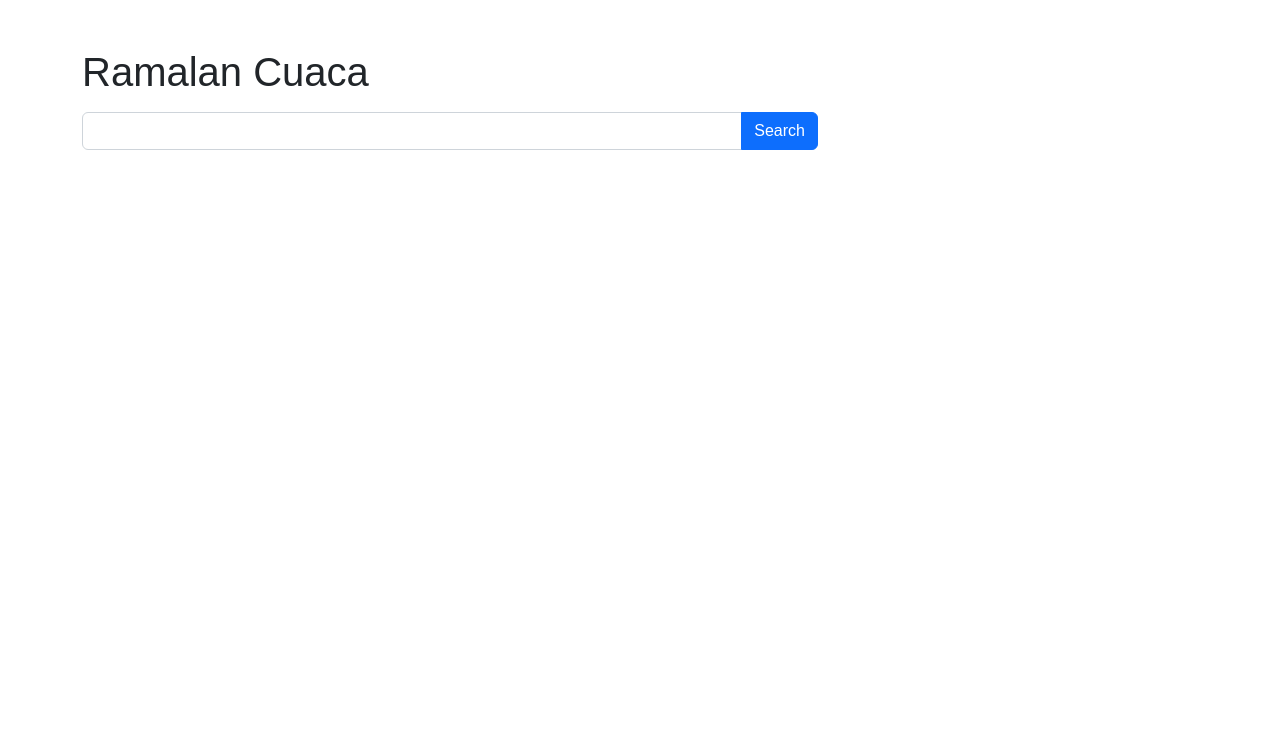
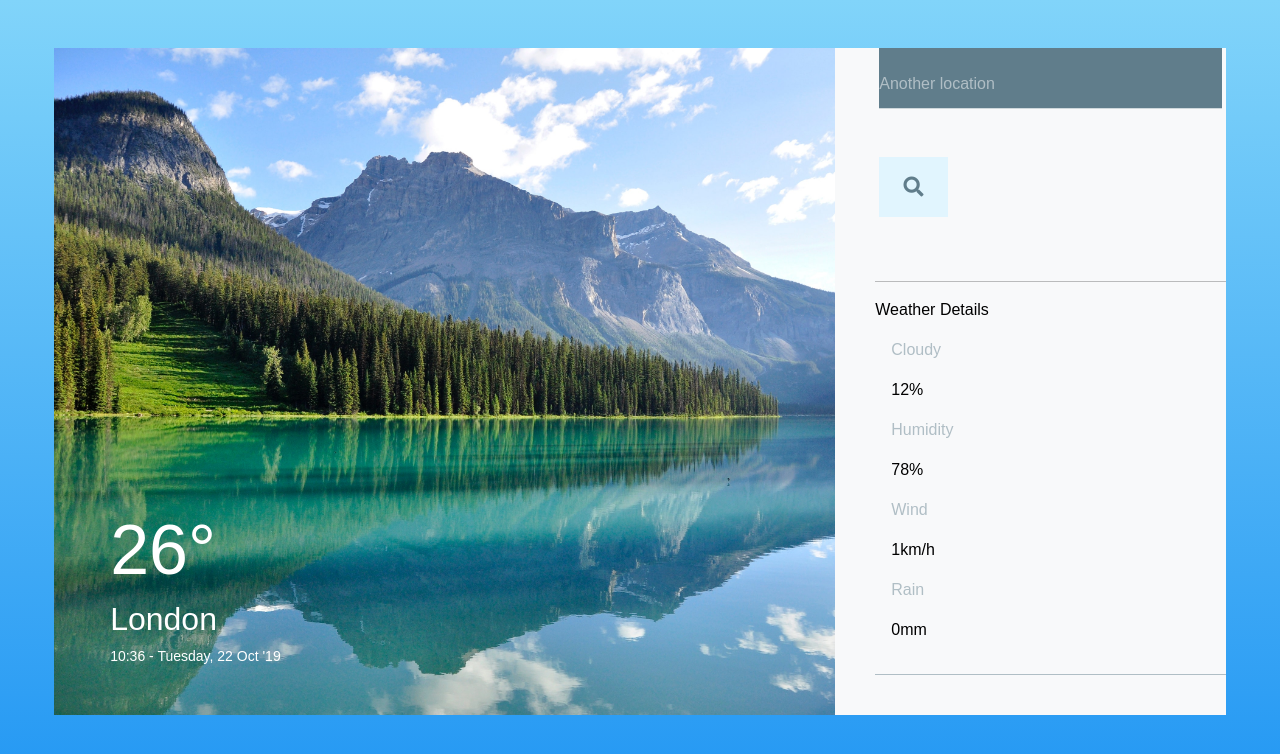
Before and after one commit to HACKTIV8-PWD2/Final-Project-4, a plain HTML site: page index.html in a window 1280 px wide. Drawn offline with Linux system fonts and the light colour scheme; a web font is replaced by a local one.

Commit message:
add styling

```diff
--- a/css/style.css
+++ b/css/style.css
@@ -5,3 +5,92 @@
   box-sizing: border-box;
   font-family: "Basic", sans-serif;
 }
+body {
+  color: #fff;
+  overflow-x: hidden;
+  height: 100%;
+  background-image: linear-gradient(#81D4FA, #2196F3);
+  background-repeat: no-repeat;
+}
+
+.card0 {
+  width: 94%;
+}
+
+.card1 {
+  background-image: url('../img/natural.jpg');
+  background-size: cover;
+}
+
+
+.large-font {
+  font-size: 70px;
+  font-family: Arial;
+}
+
+.card2 {
+  padding: 0px 0px 40px 40px;
+  color: black;
+}
+
+input {
+  background-color: #607D8B;
+  padding: 24px 0px 12px 0px !important;
+  width: 80%;
+  box-sizing: border-box;
+  border: none !important;
+  border-bottom: 1px solid #CFD8DC !important;
+  font-size: 16px !important;
+  color: #fff !important;
+}
+
+input:focus {
+  -moz-box-shadow: none !important;
+  -webkit-box-shadow: none !important;
+  box-shadow: none !important;
+  border-bottom: 1px solid #fff !important;
+  outline-width: 0;
+  font-weight: 400;
+}
+
+::placeholder {
+  color: #B0BEC5 !important;
+  opacity: 1;
+}
+
+:-ms-input-placeholder {
+  color: #B0BEC5 !important;
+}
+
+::-ms-input-placeholder {
+  color: #B0BEC5 !important;
+}
+
+.fa-search {
+  color: #607D8B;
+  background-color: #E1F5FE;
+  font-size: 20px;
+  padding: 20px;
+  width: 20%;
+  cursor: pointer;
+}
+
+.light-text {
+  color: #B0BEC5;
+}
+
+.suggestion:hover {
+  color: #fff;
+  cursor: pointer;
+}
+
+.line {
+  height: 1px;
+  background-color: #B0BEC5;
+}
+
+@media screen and (max-width: 500px) {
+  .card1 {
+      padding-left: 26px;
+  }
+}
--- a/index.html
+++ b/index.html
@@ -11,18 +11,45 @@
     <link rel="stylesheet" href="https://cdnjs.cloudflare.com/ajax/libs/font-awesome/5.13.0/css/all.min.css" />
   </head>
   <body>
-    <div class="container">
-      <div class="row mt-5">
-        <div class="col">
-          <h1>Ramalan Cuaca</h1>
+    <div class="container-fluid px-1 px-sm-3 py-5 mx-auto">
+      <div class="row d-flex justify-content-center">
+          <div class="row card0">
+              <div class="card1 col-lg-8 col-md-7 d-flex align-items-end">
+                  <div class="row px-3 mt-5 mb-5 ms-lg-3">
+                      <h1 class="large-font">26&#176;</h1>
+                      <div class="d-flex flex-column">
+                          <h2>London</h2>
+                          <small>10:36 - Tuesday, 22 Oct '19</small>
                       </div>
                   </div>
+              </div>
+              <div class="card2 col-lg-4 col-md-5 bg-light">
+                  <div class="row px-3">
+                      <input type="text" name="location" placeholder="Another location" class="mb-5">
+                      <div class="fa fa-search mb-5 mr-0 text-center"></div>
+                  </div>
+                  <div class="mr-5">
+                    <hr >
+                      <p>Weather Details</p>
+                      <div class="row px-3">
+                          <p class="light-text">Cloudy</p>
+                          <p class="ml-auto">12%</p>
+                      </div>
+                      <div class="row px-3">
+                          <p class="light-text">Humidity</p>
+                          <p class="ml-auto">78%</p>
+                      </div>
+                      <div class="row px-3">
+                          <p class="light-text">Wind</p>
+                          <p class="ml-auto">1km/h</p>
+                      </div>
+                      <div class="row px-3">
+                          <p class="light-text">Rain</p>
+                          <p class="ml-auto">0mm</p>
+                      </div>
 
-      <div class="row mt-2">
-        <div class="col-md-8">
-          <div class="input-group mb-3">
-            <input type="text" class="form-control input" aria-label="Recipient's username" aria-describedby="btn" />
-            <button class="btn btn-primary" type="button" id="btn">Search</button>
+                      <div class="line mt-3"></div>
+                  </div>
               </div>
           </div>
       </div>
```
Also changed, not shown: img/natural.jpg (added). Lines whose indentation alone changed are shown as unchanged.
